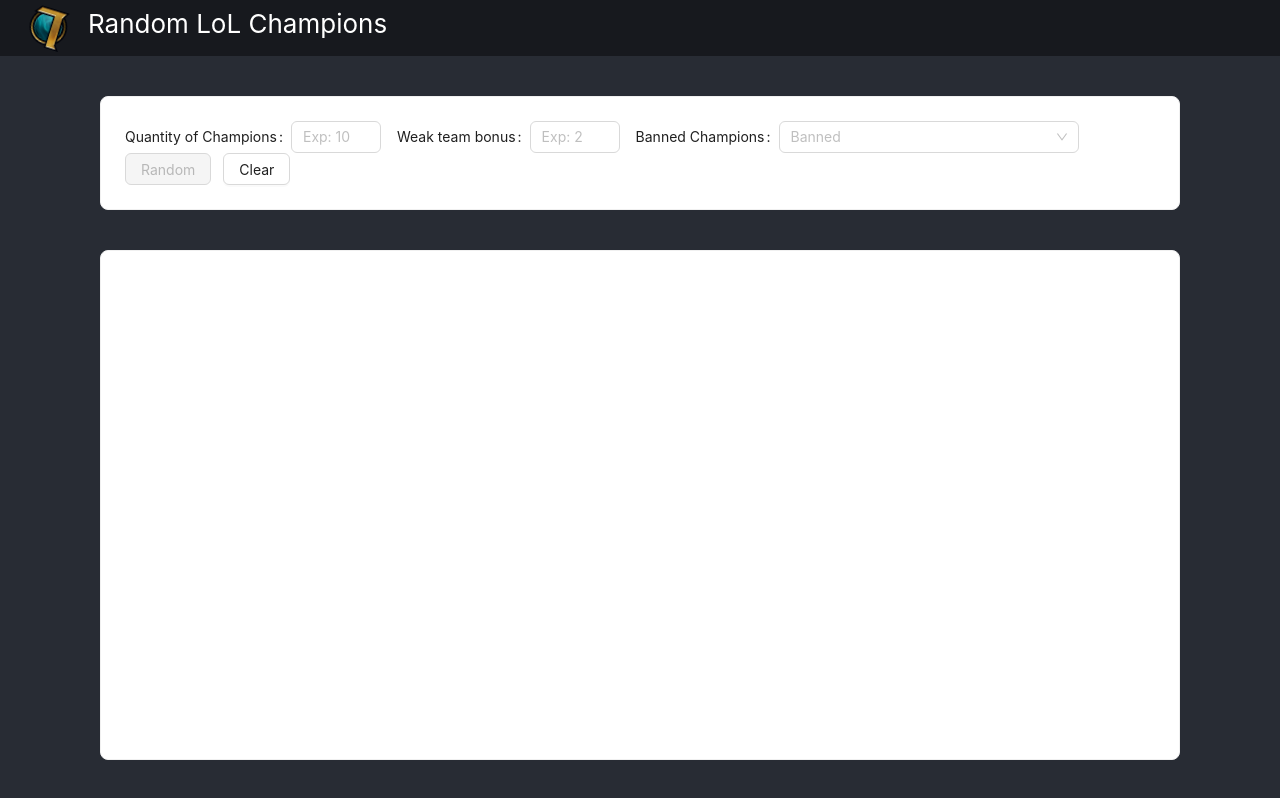
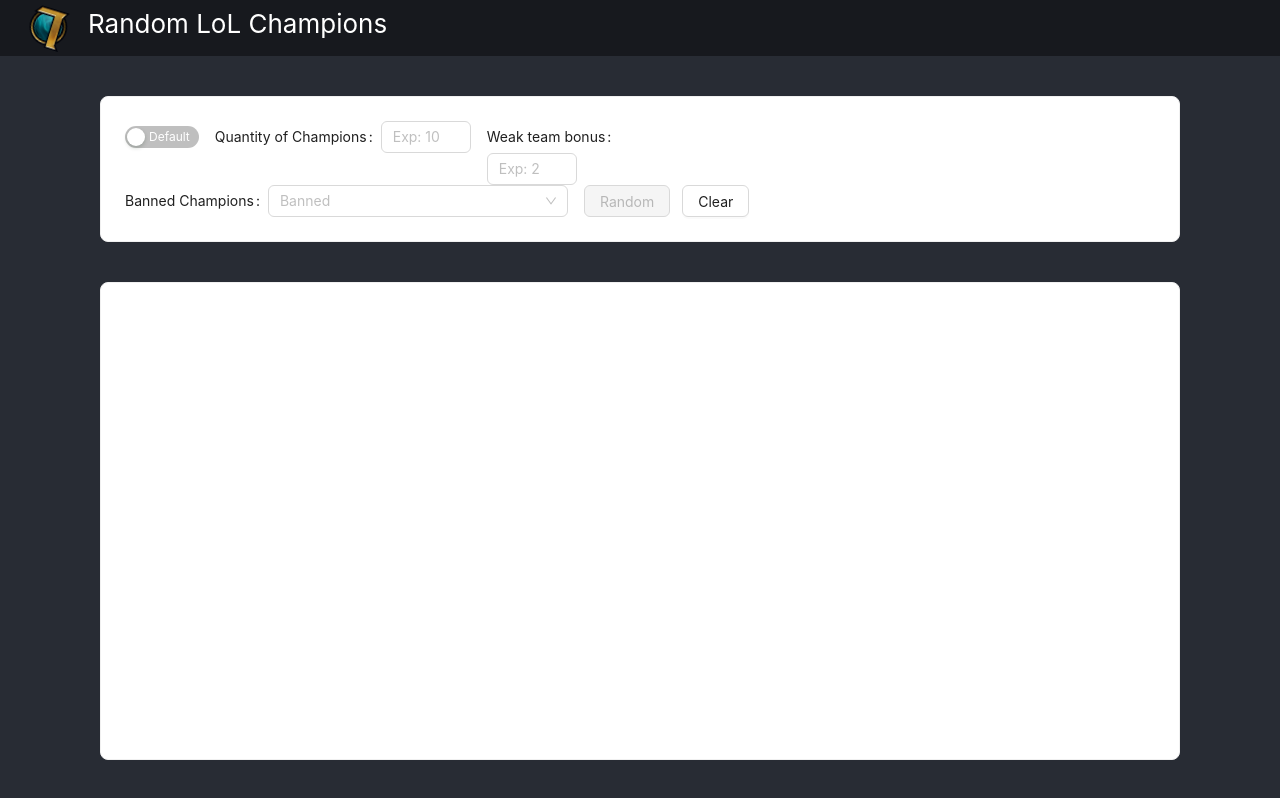
Before and after one commit to binhphanhai/random-lol-champions, a React (Create React App) app: page / in a window 1280 px wide. Built offline with nearby package versions, Linux system fonts and the light colour scheme.

Commit message:
feat: multiple teams

```diff
--- a/src/App.js
+++ b/src/App.js
@@ -1,8 +1,8 @@
 import logo from "./logo.png";
 import "./App.css";
-import { Card, Form, InputNumber, Select, Button, message } from "antd";
+import { Card, Form, InputNumber, Select, Button, message, Switch } from "antd";
 import { CHAMPIONS, CHAMPION_IMAGES } from "./data";
-import { useCallback, useState } from "react";
+import { useCallback, useMemo, useState } from "react";
 import { CopyOutlined } from "@ant-design/icons";
 import useCheckMobileScreen from "./useCheckMobileScreen";
 
@@ -23,33 +23,43 @@
 
 function App() {
   const [form] = Form.useForm();
-  const q = Form.useWatch("quantity", form);
-  const quantity = parseInt(q, 10);
-  const b = Form.useWatch("bonus", form);
-  const bonus = parseInt(b, 10) || 0;
+  const quantity = parseInt(Form.useWatch("quantity", form), 10);
+  const bonus = parseInt(Form.useWatch("bonus", form), 10) || 0;
+  const isMultipleTeam = Form.useWatch("mode", form);
+  const team = parseInt(Form.useWatch("team", form), 10) || 2;
 
   const [champions, setChampions] = useState([]);
   const [championsQuantity, setChampionsQuantity] = useState(undefined);
   const [championsBonus, setChampionsBonus] = useState(0);
+  const [numberOfTeams, setNumberOfTeams] = useState(undefined);
 
   const isMobile = useCheckMobileScreen();
 
-  const teams = [
-    champions.slice(0, championsQuantity),
-    champions.slice(championsQuantity, championsQuantity * 2 + championsBonus),
-  ];
+  const teams = useMemo(() => {
+    const result = [];
+    for (let i = 0; i < numberOfTeams; i++) {
+      const cur = champions.slice(
+        championsQuantity * i,
+        championsQuantity * (i + 1) +
+          (i === numberOfTeams - 1 ? championsBonus : 0)
+      );
+      result.push(cur);
+    }
+    return result;
+  }, [champions, championsBonus, championsQuantity, numberOfTeams]);
 
   const onRandom = useCallback(
     (values) => {
-      setChampions(random(quantity * 2 + bonus, values.banned || []));
+      setChampions(random(quantity * team + bonus, values.banned || []));
       setChampionsQuantity(quantity);
       setChampionsBonus(bonus);
+      setNumberOfTeams(team);
     },
-    [bonus, quantity]
+    [bonus, team, quantity]
   );
 
-  const copyChampions = (team) => {
-    navigator.clipboard.writeText(teams[team].join(", "));
+  const copyChampions = (t) => {
+    navigator.clipboard.writeText(teams[t].join(", "));
     message.success("Copied!");
   };
 
@@ -73,14 +83,32 @@
         <div>Random LoL Champions</div>
       </nav>
       <div className="main">
-        <Card style={{ width: "90%", maxWidth: "1180px" }}>
+        <Card style={{ width: "90%", maxWidth: "1280px" }}>
           <Form layout="inline" onFinish={onRandom} form={form}>
+            <Form.Item name="mode" valuePropName="checked">
+              <Switch checkedChildren="Teams" unCheckedChildren="Default" />
+            </Form.Item>
             <Form.Item label="Quantity of Champions" name="quantity">
-              <InputNumber placeholder="Exp: 10" min={5} max={40} />
+              <InputNumber placeholder="Exp: 10" min={5} max={20} />
             </Form.Item>
-            <Form.Item label="Weak team bonus" name="bonus">
+            {isMultipleTeam ? (
+              <Form.Item
+                label="Number of teams"
+                name="team"
+                style={{ width: 220 }}
+              >
+                <InputNumber placeholder="Exp: 2" min={2} max={8} />
+              </Form.Item>
+            ) : (
+              <Form.Item
+                label="Weak team bonus"
+                name="bonus"
+                style={{ width: 220 }}
+              >
                 <InputNumber placeholder="Exp: 2" min={0} max={20} />
               </Form.Item>
+            )}
+
             <Form.Item
               label="Banned Champions"
               name="banned"
@@ -111,7 +139,7 @@
                 quantity === undefined ||
                 Number.isNaN(quantity) ||
                 quantity < 5 ||
-                quantity > 40
+                quantity > 20
               }
             >
               Random
@@ -122,6 +150,7 @@
                 setChampionsQuantity(undefined);
                 setChampions([]);
                 setChampionsBonus(0);
+                setNumberOfTeams(undefined);
               }}
               style={{ marginLeft: 12 }}
             >
@@ -129,10 +158,11 @@
             </Button>
           </Form>
         </Card>
-        <Card style={{ width: "90%", maxWidth: "1180px", flexGrow: 1 }}>
+        <Card style={{ width: "90%", maxWidth: "1280px", flexGrow: 1 }}>
           {championsQuantity !== undefined && (
             <div>
-              {[0, 1].map((team) => (
+              {Array.from({ length: numberOfTeams }, (_, index) => index).map(
+                (t) => (
                   <div style={{ paddingTop: 20, paddingBottom: 20 }}>
                     <div>
                       <span
@@ -141,11 +171,11 @@
                           fontSize: 24,
                         }}
                       >
-                      Team {team + 1}{" "}
+                        Team {t + 1}{" "}
                       </span>
                       <CopyOutlined
                         style={{ fontSize: 20, cursor: "pointer" }}
-                      onClick={copyChampions.bind(this, team)}
+                        onClick={copyChampions.bind(this, t)}
                       />
                     </div>
                     <div
@@ -156,7 +186,7 @@
                         justifyContent: "space-between",
                       }}
                     >
-                    {teams[team].map((champion) => (
+                      {teams[t].map((champion) => (
                         <Card
                           style={{
                             width: 140,
@@ -193,7 +223,8 @@
                       ))}
                     </div>
                   </div>
-              ))}
+                )
+              )}
             </div>
           )}
         </Card>
```
Lines whose indentation alone changed are shown as unchanged.
